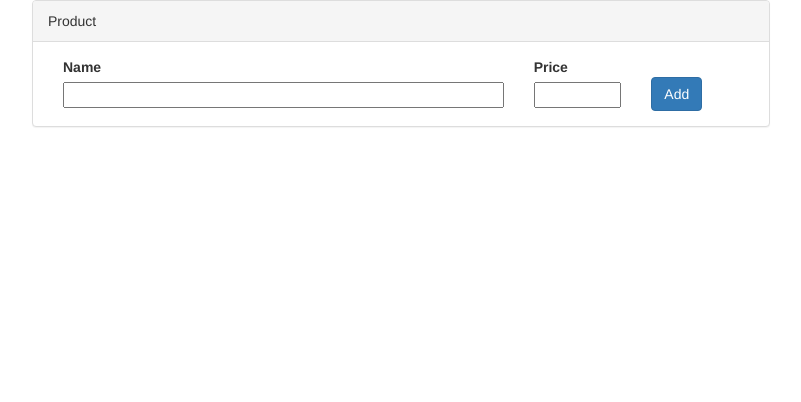
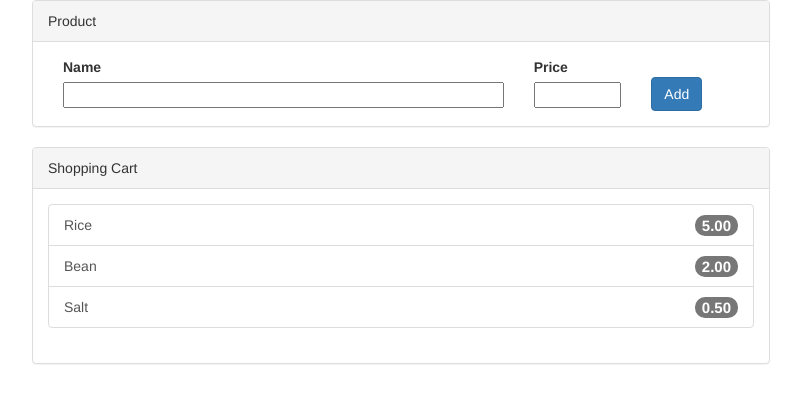
Before and after one commit to auromota/shopping-cart, a website: page index.html in a window 1280 px wide. Shown: the whole page, without its empty margins (239-1040 px from the left). Drawn offline with nearby package versions, Linux system fonts and the light colour scheme.

Commit message:
Product list

```diff
--- a/css/stylesheet.css
+++ b/css/stylesheet.css
@@ -9,3 +9,7 @@
 .input-bar {
     width: 100%;
 }
+
+.badge-price {
+    font-size: 15px !important;
+}
--- a/index.html
+++ b/index.html
@@ -8,7 +8,7 @@
 </head>
 <body>
     <div class="container container-small">
-        <form class="panel panel-default" id="product">
+        <form class="panel panel-default">
             <div class="panel-heading">
                 Product
             </div>
@@ -28,6 +28,29 @@
             </div>
         </form>
     </div>
+    <div class="container container-small">
+        <div class="panel panel-default">
+            <div class="panel-heading">
+                Shopping Cart
+            </div>
+            <div class="panel-body">
+                <div class="list-group">
+                    <a class="list-group-item">
+                        <span class="badge badge-price">5.00</span>
+                        Rice
+                    </a>
+                    <a class="list-group-item">
+                        <span class="badge badge-price">2.00</span>
+                        Bean
+                    </a>
+                    <a class="list-group-item">
+                        <span class="badge badge-price">0.50</span>
+                        Salt
+                    </a>
+                </div>
+            </div>
+        </div>
+    </div>
     <script src="node_modules/bootstrap/dist/js/bootstrap.min.js">
 </body>
 </html>
```
